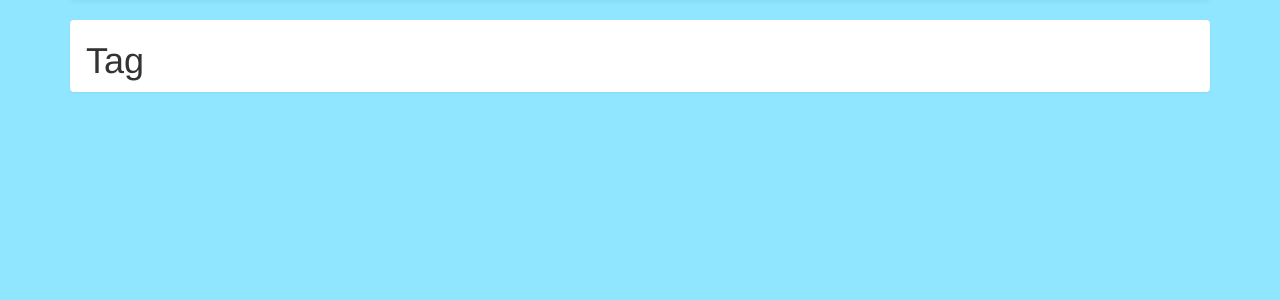
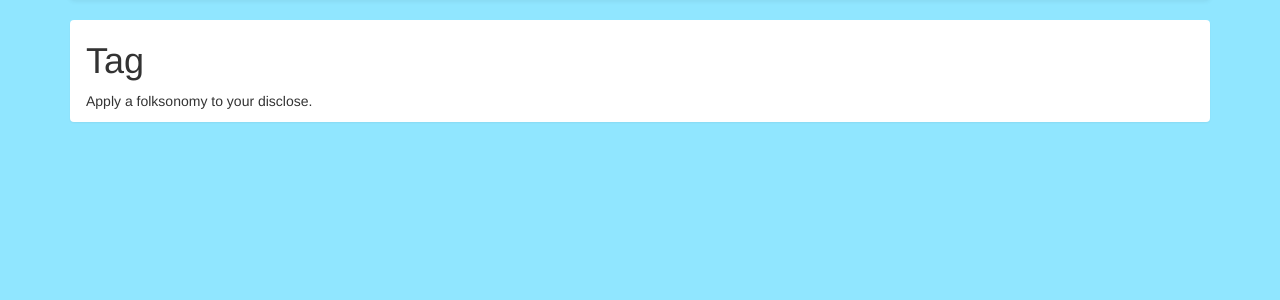
Before and after one commit to FirstToDisclose/CodeAcrossBoston, a Django app: page /tag/ in a window 1280 px wide. Shown: the part 62-362 px from the top of the page. Run offline with Django 3.2, Linux system fonts and the light colour scheme; some libraries are stand-ins or nearby versions.

Commit message:
added help text on tag page

```diff
--- a/firsttodisclose/disclosures/templates/tag.html
+++ b/firsttodisclose/disclosures/templates/tag.html
@@ -6,4 +6,6 @@
 
 <h1>Tag</h1>
 
+<p>Apply a folksonomy to your disclose.</p>
+
 {% endblock %}
```
